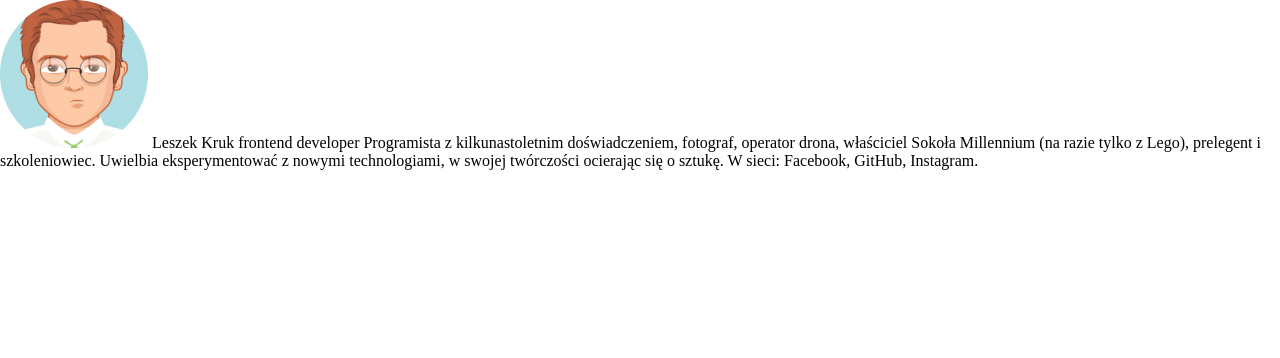
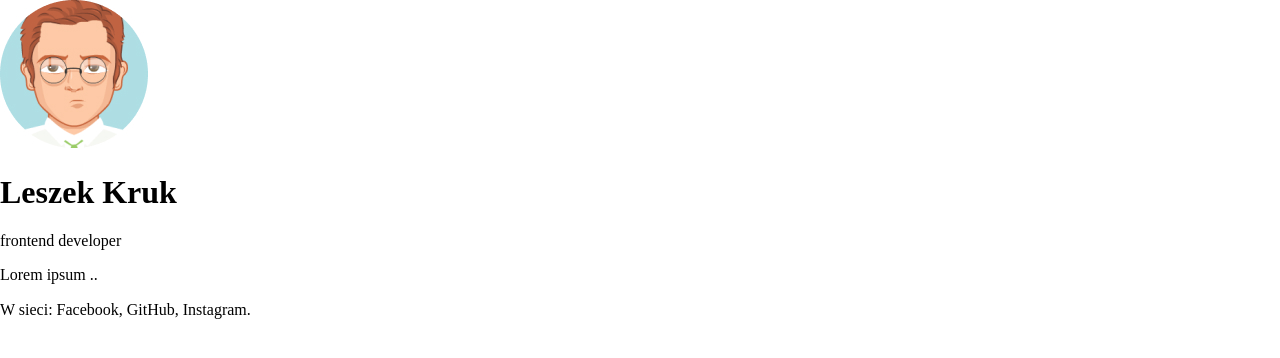
Before and after one commit to LeszekKruk/business-card, a plain HTML site: page index.html in a window 1280 px wide. Drawn offline with Linux system fonts and the light colour scheme.

Commit message:
updated structure index.html

```diff
--- a/index.html
+++ b/index.html
@@ -9,13 +9,18 @@
     <link href="normalize.css" rel="stylesheet" type="text/css" />
   </head>
   <body>
-    <img src="avatar.jpg" alt="avatar" />
-    Leszek Kruk frontend developer
-
-    Programista z kilkunastoletnim
-    doświadczeniem, fotograf, operator drona, właściciel Sokoła Millennium (na
-    razie tylko z Lego), prelegent i szkoleniowiec. Uwielbia eksperymentować z
-    nowymi technologiami, w swojej twórczości ocierając się o sztukę. W sieci:
-    Facebook, GitHub, Instagram.
+    <main>
+      <article>
+        <img src="avatar.jpg" alt="avatar" />
+        <header>
+          <h1>Leszek Kruk</h1>
+          <p>frontend developer</p>
+        </header>
+        <p>
+          Lorem ipsum ..
+        </p>
+        <p>W sieci: Facebook, GitHub, Instagram.</p>
+      </article>
+    </main>
   </body>
 </html>
```
